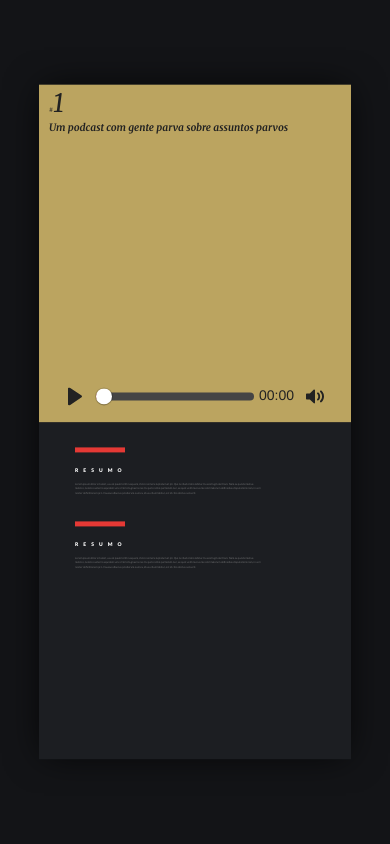
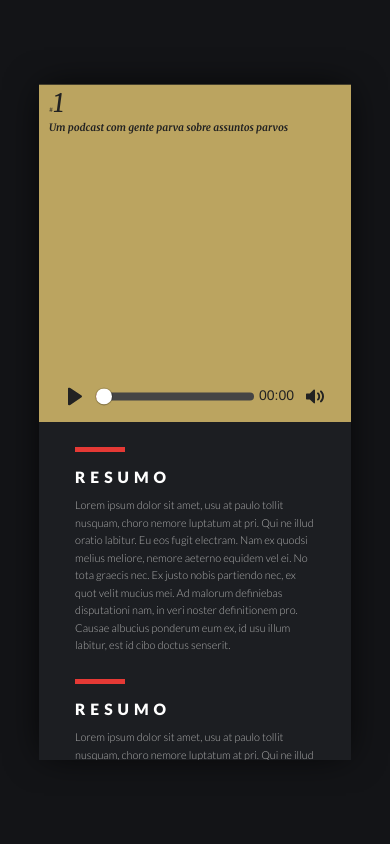
Before and after one commit to nilstrung/nilstrung.github.io, a plain HTML site: page index.html in a window 390 px wide. Drawn offline with Linux system fonts and the light colour scheme.

Commit message:
v0.13c002
- Added support for responsive typography

```diff
--- a/css/app.css
+++ b/css/app.css
@@ -81,11 +81,6 @@ body {
     overflow-y: scroll;
     height: 100%;
 }
-@media only screen and (max-width: 64em) {
-    .right-side {
-        height: 50%;
-    }
-}
 .red-block {
     background: #E53935;
     height: 5px;
@@ -108,6 +103,18 @@ body {
     font-size: 1.3rem;
     font-size: 1.3vw;
     letter-spacing: 5px;
+}
+@media only screen and (max-width: 64em) {
+    .right-side {
+        height: 50%;
+    }
+    .text-right-side {
+        font-size: 2.8vw;
+        line-height: 1.6;
+    }
+    .text-right-side h3 {
+        font-size: 4vw;
+    }
 }
 
 /* ========= PODCAST PLAYER =========  */
--- a/index.html
+++ b/index.html
@@ -48,7 +48,7 @@
                     </div>
                 </div>
                 <div class="row">
-                    <div class="small-8 small-offset-1 columns text-right-side">
+                    <div class="large-8 small-10 small-offset-1 columns text-right-side">
                         <h3>RESUMO</h3> Lorem ipsum dolor sit amet, usu at paulo tollit nusquam, choro nemore luptatum at pri. Qui ne illud oratio labitur. Eu eos fugit electram. Nam ex quodsi melius meliore, nemore aeterno equidem vel ei. No tota graecis nec. Ex justo
                         nobis partiendo nec, ex quot velit mucius mei. Ad malorum definiebas disputationi nam, in veri noster definitionem pro. Causae albucius ponderum eum ex, id usu illum labitur, est id cibo doctus senserit.
                     </div>
@@ -59,7 +59,7 @@
                     </div>
                 </div>
                 <div class="row">
-                    <div class="small-8 small-offset-1 columns text-right-side">
+                    <div class="large-8 small-10 small-offset-1 columns text-right-side">
                         <h3>RESUMO</h3> Lorem ipsum dolor sit amet, usu at paulo tollit nusquam, choro nemore luptatum at pri. Qui ne illud oratio labitur. Eu eos fugit electram. Nam ex quodsi melius meliore, nemore aeterno equidem vel ei. No tota graecis nec. Ex justo
                         nobis partiendo nec, ex quot velit mucius mei. Ad malorum definiebas disputationi nam, in veri noster definitionem pro. Causae albucius ponderum eum ex, id usu illum labitur, est id cibo doctus senserit.
                     </div>
```
